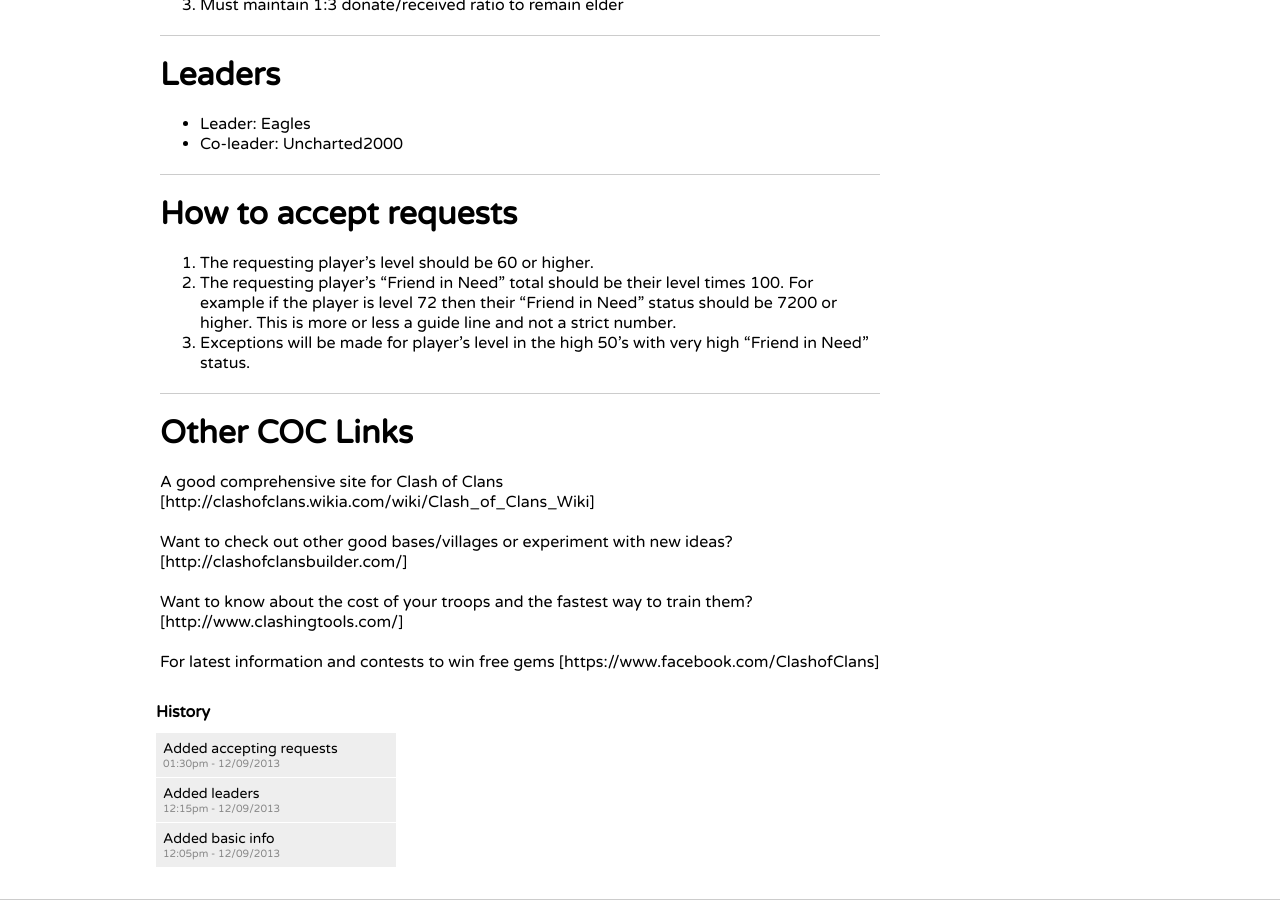
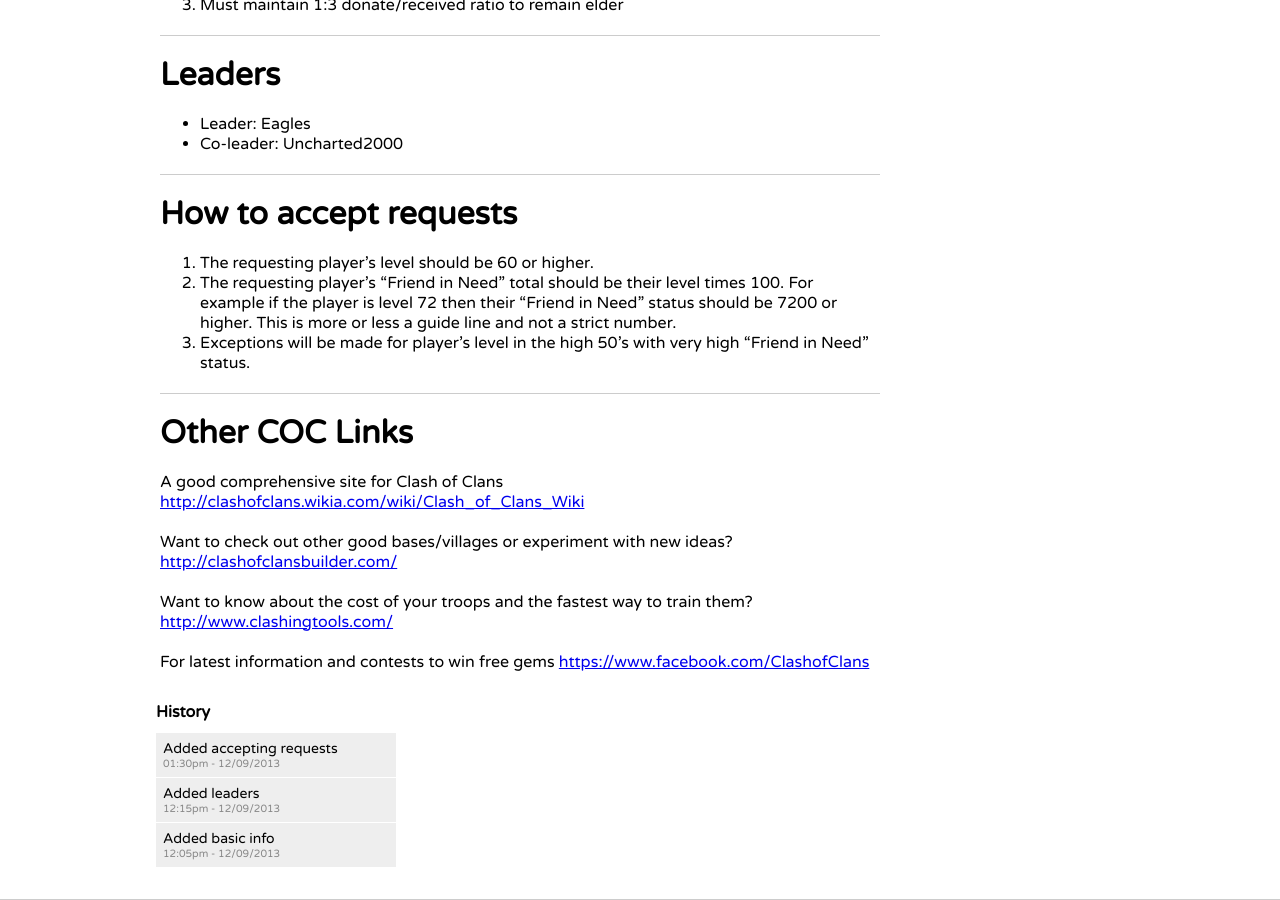
Before and after one commit to himedlooff/proto-clashers, a Jekyll site: the page built from clan-name/index.md, in a window 1280 px wide and 900 px high, scrolled down 612 px. Built offline with Jekyll 4.4.1, drawn with Linux system fonts in a browser that asks for light colours; Markdown is read by kramdown in place of the engine named in the settings; some of the changed lines change nothing that is shown.

Commit message:
Fixed the inline link syntax

```diff
--- a/clan-name/index.md
+++ b/clan-name/index.md
@@ -32,13 +32,13 @@ Elder Requirement:  (subjected to change as our clan grow)
 # Other COC Links
 
 A good comprehensive site for Clash of Clans
-[http://clashofclans.wikia.com/wiki/Clash_of_Clans_Wiki]
+[http://clashofclans.wikia.com/wiki/Clash_of_Clans_Wiki](http://clashofclans.wikia.com/wiki/Clash_of_Clans_Wiki)
 
 Want to check out other good bases/villages or experiment with new ideas?
-[http://clashofclansbuilder.com/]
+[http://clashofclansbuilder.com/](http://clashofclansbuilder.com/)
 
 Want to know about the cost of your troops and the fastest way to train them?
-[http://www.clashingtools.com/]
+[http://www.clashingtools.com/](http://www.clashingtools.com/)
 
 For latest information and contests to win free gems
-[https://www.facebook.com/ClashofClans]
+[https://www.facebook.com/ClashofClans](https://www.facebook.com/ClashofClans)
```
